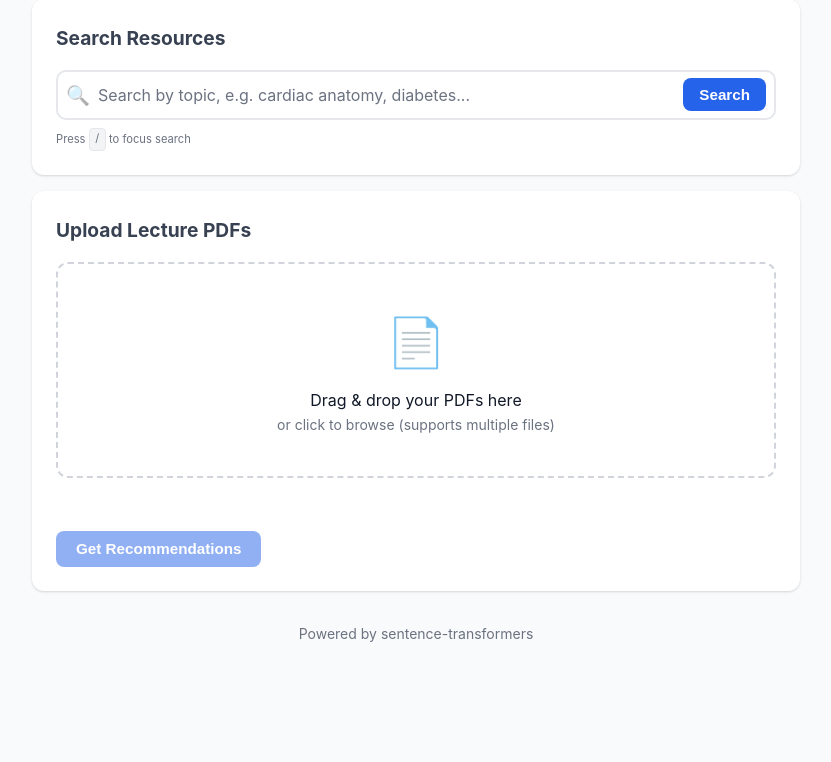
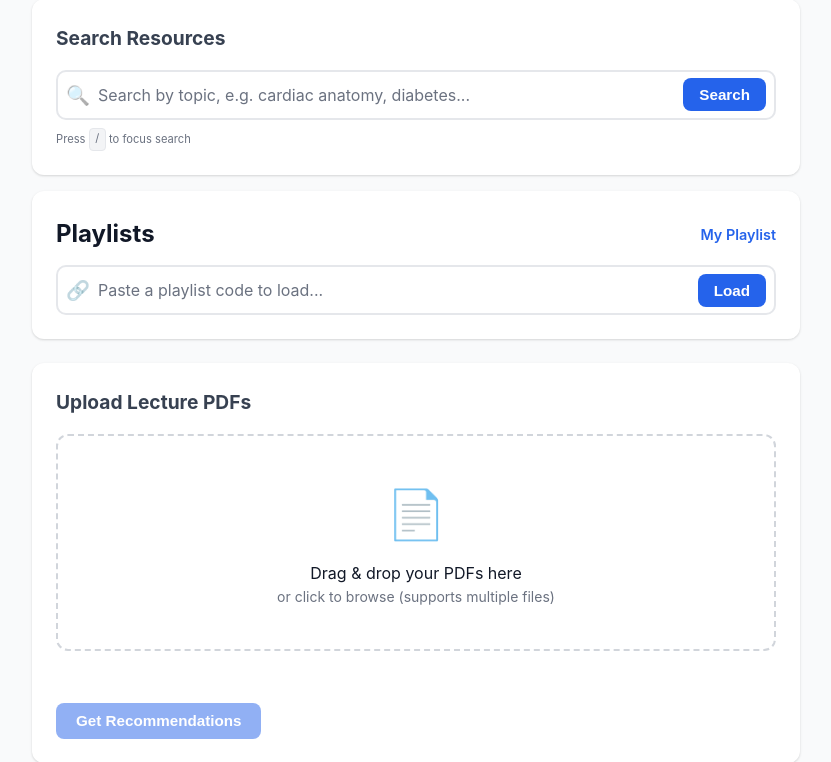
Before and after one commit to JungleTrouble/Resource-Guide-Tool, a FastAPI app: page / in a window 1280 px wide. Shown: the part 255-1017 px from the top of the page, without its empty margins (224-1055 px from the left). Before the commit the page ends 897 px from the top, so only its background shows below. Run offline with FastAPI, Linux system fonts and the light colour scheme.

Commit message:
Add shareable playlists, Google Drive links, and Docker deployment
- Shareable playlists: create playlists of resources, generate 6-char
  share codes, load playlists by code. Server-side JSON storage with
  playlist management page.
- Switch cloud resource links from OneDrive to Google Drive
- Add Dockerfile for Hugging Face Spaces deployment
- Add playlist UI to search, results, and home pages
- Remove duplicate JS code from script.js (now in shared.js)

Co-Authored-By: Claude Opus 4.6 <noreply@anthropic.com>

```diff
--- a/app/main.py
+++ b/app/main.py
@@ -1,14 +1,20 @@
+import json
 import os
+import random
+import string
 import threading
 import uuid
+from datetime import datetime, timezone
+from pathlib import Path
 from typing import List
 
 from fastapi import FastAPI, File, Request, UploadFile
 from fastapi.responses import HTMLResponse, JSONResponse, RedirectResponse
 from fastapi.staticfiles import StaticFiles
 from fastapi.templating import Jinja2Templates
+from pydantic import BaseModel
 
-from app.config import IS_CLOUD, ONEDRIVE_CID, RESOURCES_DIR, UPLOAD_DIR
+from app.config import DRIVE_URL, IS_CLOUD, RESOURCES_DIR, UPLOAD_DIR
 from app.embeddings import clear_index, get_index_count, get_source_counts, index_resources
 from app.indexer import scan_resources
 from app.recommender import recommend, recommend_multi, search_resources
@@ -190,24 +196,8 @@ async def open_file(path: str = ""):
         return JSONResponse({"error": "No path provided"}, status_code=400)
 
     if IS_CLOUD:
-        # Build a OneDrive link from the relative path
-        # The path is relative to RESOURCES_DIR (e.g., "Sketchy/Pharmacology/video.mp4")
-        # Convert backslashes to forward slashes for URL
-        clean_path = path.replace("\\", "/")
-        # URL-encode the path for OneDrive
-        from urllib.parse import quote
-        onedrive_folder = "/".join(clean_path.split("/")[:-1])  # parent folder
-        if ONEDRIVE_CID:
-            onedrive_url = f"https://onedrive.live.com/?cid={ONEDRIVE_CID}&id=root&path=/{quote(clean_path)}"
-        else:
-            # Fallback: open OneDrive root — user can navigate from there
-            onedrive_url = f"https://onedrive.live.com/"
-        return JSONResponse({
-            "status": "cloud",
-            "path": path,
-            "onedrive_url": onedrive_url,
-            "message": "Opening in OneDrive...",
-        })
+        # On cloud, we can't open local files — direct to Google Drive
+        return JSONResponse({"status": "cloud", "path": path, "driveUrl": DRIVE_URL})
 
     # Resolve the full path within the resources directory
     full_path = RESOURCES_DIR / path
@@ -232,3 +222,110 @@ async def open_file(path: str = ""):
 async def status():
     """Return current index status."""
     return {"indexed_resources": get_index_count()}
+
+
+# === Playlists ===
+
+PLAYLISTS_FILE = Path("data/playlists.json")
+_playlist_lock = threading.Lock()
+
+
+def _load_playlists() -> dict:
+    """Load playlists from disk."""
+    if PLAYLISTS_FILE.exists():
+        with open(PLAYLISTS_FILE, "r", encoding="utf-8") as f:
+            return json.load(f)
+    return {}
+
+
+def _save_playlists(playlists: dict):
+    """Save playlists to disk."""
+    PLAYLISTS_FILE.parent.mkdir(parents=True, exist_ok=True)
+    with open(PLAYLISTS_FILE, "w", encoding="utf-8") as f:
+        json.dump(playlists, f, indent=2)
+
+
+def _generate_code(existing_codes: set, length: int = 6) -> str:
+    """Generate a unique short alphanumeric code."""
+    chars = string.ascii_letters + string.digits
+    for _ in range(100):
+        code = "".join(random.choices(chars, k=length))
+        if code not in existing_codes:
+            return code
+    raise RuntimeError("Could not generate unique code")
+
+
+class PlaylistCreate(BaseModel):
+    name: str
+    resources: list[dict]
+
+
+@app.post("/api/playlist")
+async def create_playlist(data: PlaylistCreate):
+    """Create a shareable playlist and return a short code."""
+    name = data.name.strip()
+    if not name:
+        return JSONResponse({"error": "Playlist name is required"}, status_code=400)
+    if not data.resources:
+        return JSONResponse({"error": "Playlist must have at least one resource"}, status_code=400)
+    if len(data.resources) > 100:
+        return JSONResponse({"error": "Playlist too large (max 100 resources)"}, status_code=400)
+
+    for r in data.resources:
+        if "path" not in r or "filename" not in r:
+            return JSONResponse({"error": "Each resource must have 'path' and 'filename'"}, status_code=400)
+
+    with _playlist_lock:
+        playlists = _load_playlists()
+        code = _generate_code(set(playlists.keys()))
+        playlists[code] = {
+            "name": name,
+            "resources": [
+                {
+                    "path": r.get("path", ""),
+                    "filename": r.get("filename", ""),
+                    "source": r.get("source", ""),
+                    "fileType": r.get("fileType", ""),
+                }
+                for r in data.resources
+            ],
+            "created_at": datetime.now(timezone.utc).isoformat(),
+        }
+        _save_playlists(playlists)
+
+    return JSONResponse({"code": code, "url": f"/playlist/{code}"})
+
+
+@app.get("/api/playlist/{code}")
+async def get_playlist_api(code: str):
+    """Return playlist data as JSON."""
+    playlists = _load_playlists()
+    playlist = playlists.get(code)
+    if not playlist:
+        return JSONResponse({"error": "Playlist not found"}, status_code=404)
+    return JSONResponse({"code": code, "name": playlist["name"], "resources": playlist["resources"]})
+
+
+@app.get("/playlist", response_class=HTMLResponse)
+async def playlist_page(request: Request):
+    """Render the playlist management page."""
+    return templates.TemplateResponse(
+        "playlist.html",
+        {"request": request, "playlist": None, "code": None, "error": None},
+    )
+
+
+@app.get("/playlist/{code}", response_class=HTMLResponse)
+async def view_playlist(request: Request, code: str):
+    """Render a shared playlist page."""
+    playlists = _load_playlists()
+    playlist = playlists.get(code)
+    return templates.TemplateResponse(
+        "playlist.html",
+        {
+            "request": request,
+            "playlist": playlist,
+            "code": code,
+            "error": "Playlist not found" if not playlist else None,
+        },
+    )
--- a/app/static/script.js
+++ b/app/static/script.js
@@ -55,39 +55,6 @@ function updateFileName(files) {
     }
     uploadBtn.disabled = false;
 }
-
-// === Dark Mode (also in shared.js, but needed on index page) ===
-function toggleDarkMode() {
-    document.body.classList.toggle('dark');
-    const isDark = document.body.classList.contains('dark');
-    localStorage.setItem('darkMode', isDark ? '1' : '0');
-    document.querySelector('.theme-toggle').textContent = isDark ? '\u2600' : '\u263E';
-}
-
-(function() {
-    if (localStorage.getItem('darkMode') === '1') {
-        document.body.classList.add('dark');
-        const btn = document.querySelector('.theme-toggle');
-        if (btn) btn.textContent = '\u2600';
-    }
-})();
-
-// === Keyboard shortcuts for index page ===
-document.addEventListener('keydown', function(e) {
-    if (e.key === '/' && !e.ctrlKey && !e.metaKey) {
-        const input = document.querySelector('.search-input');
-        if (input && document.activeElement !== input) {
-            e.preventDefault();
-            input.focus();
-        }
-    }
-    if (e.key === 'Escape') {
-        const input = document.querySelector('.search-input');
-        if (input && document.activeElement === input) {
-            input.blur();
-        }
-    }
-});
 
 // === Indexing with progress polling ===
 let pollInterval = null;
--- a/app/static/shared.js
+++ b/app/static/shared.js
@@ -21,19 +21,16 @@ function openResource(path) {
         .then(r => r.json())
         .then(data => {
             if (data.status === 'cloud') {
-                if (data.onedrive_url) {
-                    // Open OneDrive link in a new tab
-                    window.open(data.onedrive_url, '_blank');
+                navigator.clipboard.writeText(path);
+                if (data.driveUrl) {
+                    window.open(data.driveUrl, '_blank');
                 }
-                // Also copy path as fallback
-                navigator.clipboard.writeText(path).then(() => {
-                    const toast = document.getElementById('copyToast');
-                    if (toast) {
-                        toast.textContent = 'Opening in OneDrive... Path also copied!';
-                        toast.classList.add('show');
-                        setTimeout(() => { toast.classList.remove('show'); toast.textContent = 'Path copied to clipboard'; }, 3000);
-                    }
-                });
+                const toast = document.getElementById('copyToast');
+                if (toast) {
+                    toast.textContent = 'Path copied — find this file in the Google Drive folder';
+                    toast.classList.add('show');
+                    setTimeout(() => { toast.classList.remove('show'); toast.textContent = 'Path copied to clipboard'; }, 3000);
+                }
             } else if (data.error) {
                 alert('Could not open file: ' + data.error);
             }
@@ -203,6 +200,202 @@ function renderRecentSearches() {
         recent.map(q => '<a href="/search?q=' + encodeURIComponent(q) + '" class="recent-chip">' + q + '</a>').join('');
 }
 
+// === Playlist ===
+function getPlaylist() {
+    try {
+        return JSON.parse(localStorage.getItem('currentPlaylist') || 'null');
+    } catch { return null; }
+}
+
+function savePlaylistRaw(playlist) {
+    localStorage.setItem('currentPlaylist', JSON.stringify(playlist));
+}
+
+function savePlaylistToLocal(code, name, resources) {
+    savePlaylistRaw({ code: code, name: name, resources: resources });
+}
+
+function getPlaylistResources() {
+    const pl = getPlaylist();
+    return pl ? pl.resources || [] : [];
+}
+
+function isInPlaylist(path) {
+    return getPlaylistResources().some(r => r.path === path);
+}
+
+function addToPlaylist(path, filename, source, fileType, btn) {
+    let pl = getPlaylist() || { code: null, name: 'My Playlist', resources: [] };
+    if (pl.resources.some(r => r.path === path)) {
+        // Remove (toggle off)
+        pl.resources = pl.resources.filter(r => r.path !== path);
+        if (btn) {
+            btn.classList.remove('in-playlist');
+            btn.innerHTML = '&#43;';
+        }
+    } else {
+        // Add
+        pl.resources.push({ path, filename, source, fileType });
+        if (btn) {
+            btn.classList.add('in-playlist');
+            btn.innerHTML = '&#10003;';
+        }
+    }
+    pl.code = null;
+    savePlaylistRaw(pl);
+    updatePlaylistCount();
+}
+
+function removeFromPlaylist(path) {
+    let pl = getPlaylist();
+    if (!pl) return;
+    pl.resources = pl.resources.filter(r => r.path !== path);
+    pl.code = null;
+    savePlaylistRaw(pl);
+    if (typeof renderLocalPlaylist === 'function') {
+        renderLocalPlaylist();
+    }
+    updatePlaylistCount();
+}
+
+function clearPlaylist() {
+    if (!confirm('Clear your entire playlist?')) return;
+    localStorage.removeItem('currentPlaylist');
+    if (typeof renderLocalPlaylist === 'function') {
+        renderLocalPlaylist();
+    }
+    updatePlaylistCount();
+}
+
+function updatePlaylistCount() {
+    const badge = document.getElementById('playlistBadge');
+    if (!badge) return;
+    const count = getPlaylistResources().length;
+    badge.textContent = count;
+    badge.style.display = count > 0 ? 'inline-flex' : 'none';
+}
+
+function sharePlaylist() {
+    const pl = getPlaylist();
+    if (!pl || pl.resources.length === 0) {
+        alert('Add resources to your playlist first.');
+        return;
+    }
+
+    const name = prompt('Name your playlist:', pl.name || 'My Playlist');
+    if (!name) return;
+
+    fetch('/api/playlist', {
+        method: 'POST',
+        headers: { 'Content-Type': 'application/json' },
+        body: JSON.stringify({ name: name, resources: pl.resources }),
+    })
+    .then(r => r.json())
+    .then(data => {
+        if (data.error) {
+            alert('Error: ' + data.error);
+            return;
+        }
+        pl.code = data.code;
+        pl.name = name;
+        savePlaylistRaw(pl);
+
+        const resultEl = document.getElementById('shareResult');
+        const resultText = document.getElementById('shareResultText');
+        if (resultEl && resultText) {
+            resultText.textContent = 'Share code: ' + data.code + '  \u2022  Link: ' + window.location.origin + data.url;
+            resultEl.style.display = 'flex';
+        }
+    })
+    .catch(() => alert('Could not save playlist. Try again.'));
+}
+
+function copyShareCode() {
+    const pl = getPlaylist();
+    if (!pl || !pl.code) return;
+    navigator.clipboard.writeText(pl.code).then(() => {
+        const toast = document.getElementById('copyToast');
+        if (toast) {
+            toast.textContent = 'Playlist code copied!';
+            toast.classList.add('show');
+            setTimeout(() => { toast.classList.remove('show'); toast.textContent = 'Path copied to clipboard'; }, 2000);
+        }
+    });
+}
+
+function loadPlaylistByCode() {
+    const input = document.getElementById('playlistCodeInput');
+    if (!input) return;
+    const code = input.value.trim();
+    if (!code) return;
+    window.location.href = '/playlist/' + encodeURIComponent(code);
+}
+
+function renderLocalPlaylist() {
+    const pl = getPlaylist();
+    const container = document.getElementById('playlistResources');
+    const emptyMsg = document.getElementById('playlistEmpty');
+    const titleEl = document.getElementById('playlistTitle');
+    const shareBtn = document.getElementById('shareBtn');
+    const clearBtn = document.getElementById('clearBtn');
+
+    if (!container) return;
+
+    const resources = pl ? pl.resources || [] : [];
+
+    if (resources.length === 0) {
+        container.innerHTML = '';
+        if (emptyMsg) emptyMsg.style.display = '';
+        if (titleEl) titleEl.textContent = '0 resources';
+        if (shareBtn) shareBtn.style.display = 'none';
+        if (clearBtn) clearBtn.style.display = 'none';
+        return;
+    }
+
+    if (emptyMsg) emptyMsg.style.display = 'none';
+    if (titleEl) titleEl.textContent = resources.length + ' resource' + (resources.length !== 1 ? 's' : '');
+    if (shareBtn) shareBtn.style.display = '';
+    if (clearBtn) clearBtn.style.display = '';
+
+    container.innerHTML = resources.map(r => {
+        const escapedPath = r.path.replace(/\\/g, '\\\\').replace(/'/g, "\\'");
+        const escapedFilename = r.filename.replace(/'/g, "\\'");
+        const escapedSource = (r.source || '').replace(/'/g, "\\'");
+        const icon = r.fileType === 'video' ? '&#127909;' :
+                     r.fileType === 'pdf' ? '&#128196;' :
+                     r.fileType === 'anki' ? '&#127183;' : '&#128193;';
+        return '<div class="resource-item" onclick="openResource(\'' + escapedPath + '\')">' +
+            '<div class="resource-icon">' + icon + '</div>' +
+            '<div class="resource-info">' +
+                '<div class="resource-name resource-link">' + r.filename + '</div>' +
+                '<div class="resource-meta"><span class="source-badge">' + (r.source || '') + '</span></div>' +
+                '<div class="resource-path">' + r.path + '</div>' +
+            '</div>' +
+            '<div class="resource-actions" onclick="event.stopPropagation()">' +
+                '<button class="action-icon" onclick="toggleBookmark(\'' + escapedPath + '\', \'' + escapedFilename + '\', \'' + escapedSource + '\', \'' + (r.fileType || '') + '\', this)" title="Bookmark">&#9734;</button>' +
+                '<button class="action-icon" onclick="copyPath(\'' + escapedPath + '\')" title="Copy path">&#128203;</button>' +
+                '<button class="action-icon playlist-remove" onclick="removeFromPlaylist(\'' + escapedPath + '\')" title="Remove">&#10006;</button>' +
+            '</div>' +
+        '</div>';
+    }).join('');
+}
+
+// Restore playlist button states on page load
+(function() {
+    document.querySelectorAll('.action-icon[title="Add to playlist"]').forEach(btn => {
+        const item = btn.closest('.resource-item');
+        if (!item) return;
+        const onclick = item.getAttribute('onclick');
+        if (!onclick) return;
+        const match = onclick.match(/openResource\('(.+?)'\)/);
+        if (match && isInPlaylist(match[1])) {
+            btn.classList.add('in-playlist');
+            btn.innerHTML = '&#10003;';
+        }
+    });
+    updatePlaylistCount();
+})();
+
 // === Keyboard Shortcuts ===
 document.addEventListener('keydown', function (e) {
     // "/" to focus search
--- a/app/static/style.css
+++ b/app/static/style.css
@@ -988,3 +988,85 @@ body:not(.dark) .loading-overlay {
         align-items: stretch;
     }
 }
+
+/* === Playlist === */
+.action-icon.in-playlist {
+    opacity: 1;
+    color: var(--primary);
+}
+
+.action-icon.playlist-remove:hover {
+    color: #ef4444;
+    opacity: 1;
+}
+
+.playlist-badge {
+    display: inline-flex;
+    align-items: center;
+    justify-content: center;
+    min-width: 18px;
+    height: 18px;
+    border-radius: 9px;
+    background: var(--primary);
+    color: #fff;
+    font-size: 0.7rem;
+    font-weight: 700;
+    padding: 0 4px;
+    margin-left: 4px;
+}
+
+.playlist-link {
+    display: inline-flex;
+    align-items: center;
+    gap: 0.25rem;
+    color: var(--primary);
+    font-weight: 600;
+    text-decoration: none;
+    font-size: 0.9rem;
+}
+
+.playlist-link:hover {
+    text-decoration: underline;
+}
+
+#shareResult {
+    display: flex;
+    align-items: center;
+    gap: 0.5rem;
+    padding: 0.75rem 1rem;
+    background: var(--primary-light);
+    border-radius: 8px;
+    margin-bottom: 1rem;
+    word-break: break-all;
+    font-size: 0.9rem;
+    color: var(--text);
+}
+
+#shareResult .action-icon {
+    flex-shrink: 0;
+    opacity: 1;
+    cursor: pointer;
+}
+
+.source-badge {
+    background: var(--primary-light);
+    color: var(--primary);
+    padding: 0.15rem 0.5rem;
+    border-radius: 4px;
+    font-size: 0.75rem;
+    font-weight: 600;
+}
+
+.playlist-header-row {
+    display: flex;
+    align-items: center;
+    justify-content: space-between;
+    flex-wrap: wrap;
+    gap: 0.5rem;
+    margin-bottom: 0.5rem;
+}
+
+.playlist-actions {
+    display: flex;
+    gap: 0.5rem;
+}
--- a/app/templates/index.html
+++ b/app/templates/index.html
@@ -67,6 +67,23 @@
             <p class="kbd-hint">Press <kbd>/</kbd> to focus search</p>
         </div>
 
+        <div class="card">
+            <div class="playlist-header-row">
+                <h2 style="margin:0;">Playlists</h2>
+                <a href="/playlist" class="playlist-link">
+                    My Playlist <span class="playlist-badge" id="playlistBadge" style="display:none;">0</span>
+                </a>
+            </div>
+            <div style="margin-top:0.75rem;">
+                <div class="search-input-wrapper">
+                    <span class="search-icon">&#128279;</span>
+                    <input type="text" id="playlistCodeInput" class="search-input"
+                           placeholder="Paste a playlist code to load..." maxlength="8">
+                    <button class="btn btn-primary search-btn" onclick="loadPlaylistByCode()">Load</button>
+                </div>
+            </div>
+        </div>
+
         <div class="card upload-card">
             <h2>Upload Lecture PDFs</h2>
             <form action="/upload" method="post" enctype="multipart/form-data" id="uploadForm">
@@ -95,6 +112,7 @@
         <p>Analyzing your PDFs and finding matching resources...</p>
     </div>
 
+    <script src="/static/shared.js"></script>
     <script src="/static/script.js"></script>
 </body>
 </html>
--- a/app/templates/results.html
+++ b/app/templates/results.html
@@ -35,6 +35,7 @@
             <a href="/" class="back-link">&larr; Upload another PDF</a>
             {% endif %}
             <h1>Resource Guide AI</h1>
+            <a href="/playlist" class="playlist-link" style="float:right;">&#9835; My Playlist <span class="playlist-badge" id="playlistBadge" style="display:none;">0</span></a>
             <p class="subtitle">Recommendations for: <strong>{{ filename }}</strong></p>
         </header>
 
@@ -128,6 +129,7 @@
                                 <div class="resource-actions" onclick="event.stopPropagation()">
                                     <button class="action-icon" onclick="toggleBookmark('{{ resource.relative_path | replace('\\', '\\\\') | replace("'", "\\'") }}', '{{ resource.filename | replace("'", "\\'") }}', '{{ resource.source | replace("'", "\\'") }}', '{{ resource.file_type }}', this)" title="Bookmark">&#9734;</button>
                                     <button class="action-icon" onclick="copyPath('{{ resource.relative_path | replace('\\', '\\\\') | replace("'", "\\'") }}')" title="Copy path">&#128203;</button>
+                                    <button class="action-icon" onclick="addToPlaylist('{{ resource.relative_path | replace('\\', '\\\\') | replace("'", "\\'") }}', '{{ resource.filename | replace("'", "\\'") }}', '{{ resource.source | replace("'", "\\'") }}', '{{ resource.file_type }}', this)" title="Add to playlist">&#43;</button>
                                 </div>
                             </div>
                             {% endfor %}
--- a/app/templates/search.html
+++ b/app/templates/search.html
@@ -12,6 +12,7 @@
     <div class="container">
         <header>
             <a href="/" class="back-link">&larr; Back to Upload</a>
+            <a href="/playlist" class="playlist-link" style="float:right;">&#9835; My Playlist <span class="playlist-badge" id="playlistBadge" style="display:none;">0</span></a>
             <h1>Resource Guide Search</h1>
             <p class="subtitle">Search for topics, resources, or keywords</p>
         </header>
@@ -106,6 +107,7 @@
                             <div class="resource-actions" onclick="event.stopPropagation()">
                                 <button class="action-icon" onclick="toggleBookmark('{{ resource.relative_path | replace('\\', '\\\\') | replace("'", "\\'") }}', '{{ resource.filename | replace("'", "\\'") }}', '{{ resource.source | replace("'", "\\'") }}', '{{ resource.file_type }}', this)" title="Bookmark">&#9734;</button>
                                 <button class="action-icon" onclick="copyPath('{{ resource.relative_path | replace('\\', '\\\\') | replace("'", "\\'") }}')" title="Copy path">&#128203;</button>
+                                <button class="action-icon" onclick="addToPlaylist('{{ resource.relative_path | replace('\\', '\\\\') | replace("'", "\\'") }}', '{{ resource.filename | replace("'", "\\'") }}', '{{ resource.source | replace("'", "\\'") }}', '{{ resource.file_type }}', this)" title="Add to playlist">&#43;</button>
                             </div>
                         </div>
                         {% endfor %}
```
Also changed, not shown: app/config.py (+7 -5 lines), app/templates/playlist.html (added, +127 -0 lines), data/playlists.json (added, +26 -0 lines), 2 other files.
